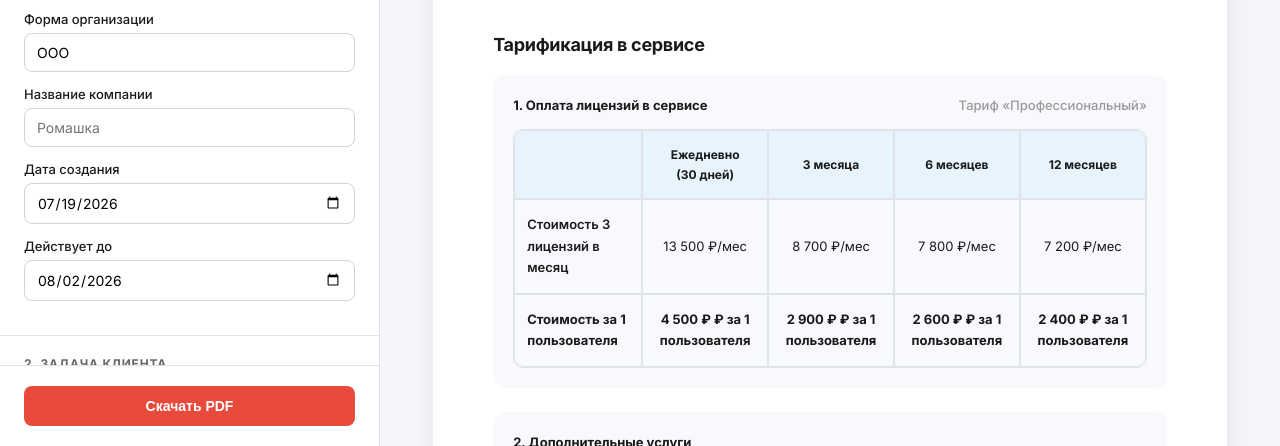
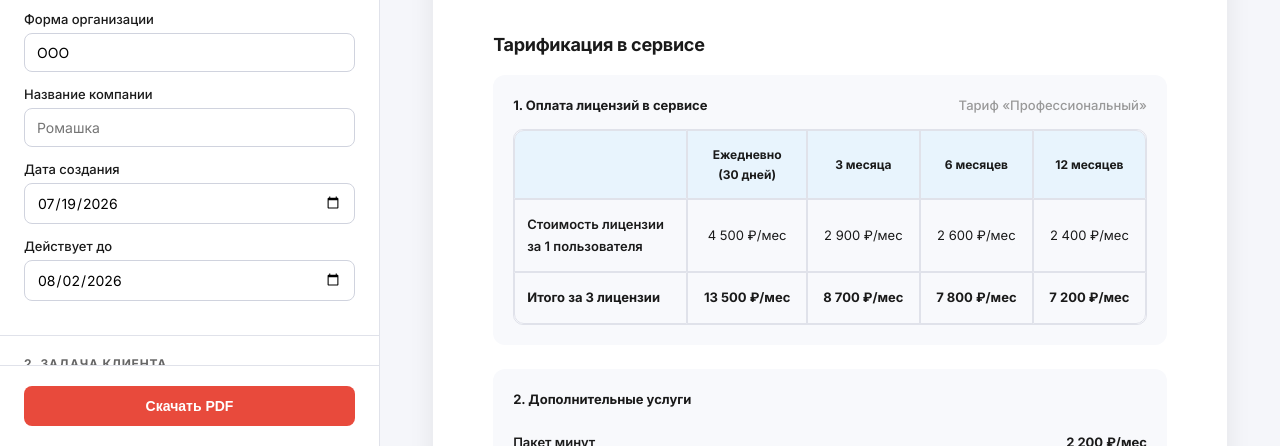
Before and after one commit to dbaturinskorozvon-boop/proposal-builder, a plain HTML site: page index.html in a window 1280 px wide. Shown: the part 354-800 px from the top of the page. Drawn offline with nearby package versions, Linux system fonts and the light colour scheme.

Commit message:
Revert "refactor: license table rows swapped and labels updated"
This reverts commit 3bcf3c6eabc5bd9f436060f05749959feef1c016.

```diff
--- a/app.js
+++ b/app.js
@@ -1265,12 +1265,11 @@ function updateCalculations() {
         const perLicensePrice = isDailyPeriod ? pricePerPeriod * 30 : pricePerPeriod;
         const total = operators * perLicensePrice;
 
-        document.getElementById(perLicenseIds[index]).textContent = formatPrice(perLicensePrice) + " ₽ за 1 пользователя";
+        document.getElementById(perLicenseIds[index]).textContent = formatPrice(perLicensePrice) + "/мес";
         document.getElementById(totalIds[index]).textContent = formatPrice(total) + "/мес";
     });
 
-    document.getElementById("licenseRowLabel").textContent = "Стоимость за 1 пользователя";
-    document.getElementById("licenseTotalRowLabel").textContent = `Стоимость ${operators} ${declineWord(operators, "лицензии", "лицензий", "лицензий")} в месяц`;
+    document.getElementById("licenseRowLabel").textContent = `Итого за ${operators} ${declineWord(operators, "лицензию", "лицензии", "лицензий")}`;
 
     const periodLabels = {
         "daily": "30 дней",
--- a/index.html
+++ b/index.html
@@ -890,18 +890,18 @@
                                 </thead>
                                 <tbody>
                                     <tr>
-                                        <td class="row-label" id="licenseTotalRowLabel">Стоимость 3 лицензий в месяц</td>
-                                        <td id="priceDailyTotal">13 500 ₽/мес</td>
-                                        <td id="price3mTotal">8 700 ₽/мес</td>
-                                        <td id="price6mTotal">7 800 ₽/мес</td>
-                                        <td id="price12mTotal">7 200 ₽/мес</td>
+                                        <td class="row-label">Стоимость лицензии<br>за&nbsp;1&nbsp;пользователя</td>
+                                        <td id="priceDailyPerLicense">150 ₽ в день</td>
+                                        <td id="price3mPerLicense">2 300 ₽/мес</td>
+                                        <td id="price6mPerLicense">2 000 ₽/мес</td>
+                                        <td id="price12mPerLicense">1 800 ₽/мес</td>
                                     </tr>
                                     <tr>
-                                        <td class="row-label" id="licenseRowLabel">Стоимость за 1 пользователя</td>
-                                        <td id="priceDailyPerLicense">4 500 ₽ за 1 пользователя</td>
-                                        <td id="price3mPerLicense">2 900 ₽ за 1 пользователя</td>
-                                        <td id="price6mPerLicense">2 600 ₽ за 1 пользователя</td>
-                                        <td id="price12mPerLicense">2 400 ₽ за 1 пользователя</td>
+                                        <td class="row-label" id="licenseRowLabel">Итого за 2 лицензии</td>
+                                        <td id="priceDailyTotal">9 000</td>
+                                        <td id="price3mTotal">13 800</td>
+                                        <td id="price6mTotal">24 000</td>
+                                        <td id="price12mTotal">43 200</td>
                                     </tr>
                                 </tbody>
                             </table>
```
